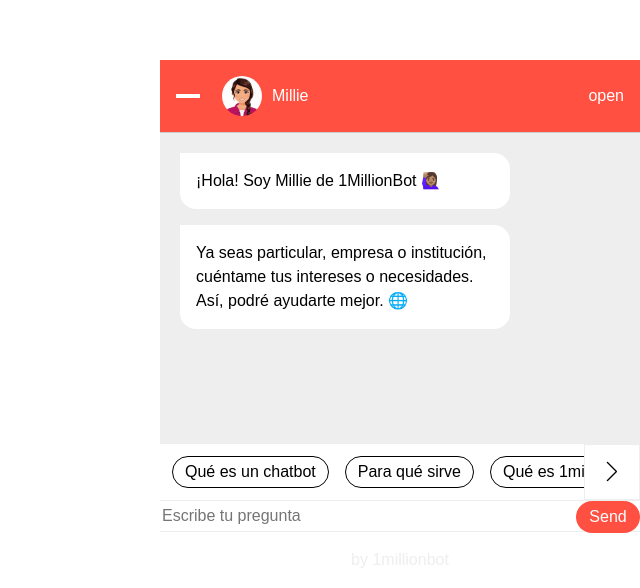
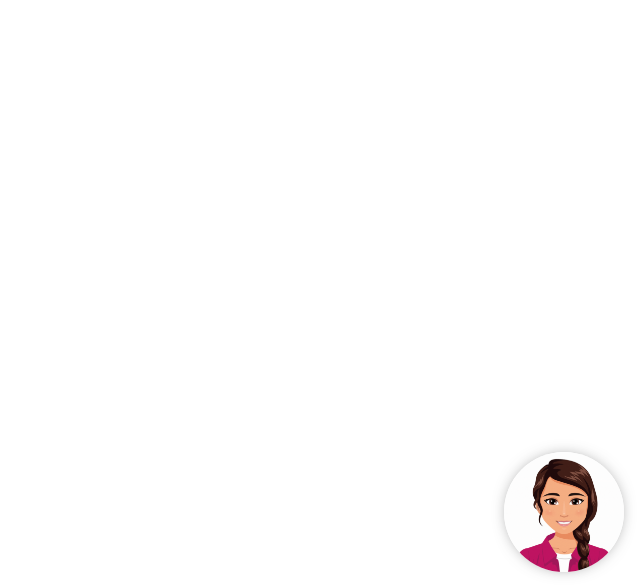
Before and after one commit to TLLRSK/1mb-pt-vue, a Vue app: page / in a window 1280 px wide. Shown: the part 212-800 px from the top of the page, without its empty margins (640-1280 px from the left). Built offline with nearby package versions, Linux system fonts and the light colour scheme; a web font is replaced by a local one.

Commit message:
add: toggling hide and visible chatbot window and showing conditional components

```diff
--- a/src/App.vue
+++ b/src/App.vue
@@ -1,17 +1,27 @@
 <template>
-  <section class="app-chatbot">
-    <nav-bar/>
+  <section
+    class="app-chatbot">
 
-    <chat-container
-      :messagesLog="messagesLog"
-    />
+      <div class="chatbot-container--hidden" v-if="!isChatbotVisible">
+        <button class="btn--show-chatbot" @click="toggleChatbotWindow">
+          <img src="../public/images/chabot-pfp.gif" alt="">
+        </button>
+        <button class=""></button>
+      </div>
 
-    <chat-questions-carousel />
+      <div class="chatbot-container--visible" v-else>
+        <nav-bar @toggle-chatbot="toggleChatbotWindow"/>
 
-    <message-input @send-message="sendMessage" />
+        <chat-container
+          :messagesLog="messagesLog"
+        />
 
-    <chatbot-footer></chatbot-footer>
+        <chat-questions-carousel />
 
+        <message-input @send-message="sendMessage" />
+
+        <chatbot-footer></chatbot-footer>
+      </div>
   </section>
 </template>
 
@@ -32,6 +42,7 @@ export default {
   },
   data() {
     return {
+      isChatbotVisible: false,
       messagesLog: [
         {
           author: "chatbot",
@@ -62,6 +73,9 @@ export default {
     };
   },
   methods: {
+    toggleChatbotWindow() {
+      this.isChatbotVisible = !this.isChatbotVisible;
+    },
     sendMessage(message) {
       this.messagesLog.push({ author: 'user', content: message.content, type: 'default' });
       setTimeout(() => {
--- a/src/components/navbar/NavBar.vue
+++ b/src/components/navbar/NavBar.vue
@@ -1,5 +1,5 @@
 <template>
-    <nav :class="['nav-bar', {open: isChatWindowOpen, closed: !isChatWindowOpen}]">
+    <nav class="nav-bar">
         <button class="btn--toggle-chat-window" @click="toggleChatWindow">
             <span class="btn-bar"></span>
         </button>
@@ -29,7 +29,7 @@
       },
       methods: {
           toggleChatWindow() {
-              this.isChatWindowOpen = !this.isChatWindowOpen;
+              this.$emit("toggle-chatbot");
           },
       }
   }
--- a/src/scss/_app.scss
+++ b/src/scss/_app.scss
@@ -23,3 +23,20 @@
         left: auto;
     }
 }
+.chatbot-container--hidden {
+    width: 12rem;
+    height: 12rem;
+    border-radius: 50%;
+    overflow: hidden;
+    position: fixed;
+    bottom: $margin--m;
+    right: $margin--m;
+    -webkit-box-shadow: 0px 0px 18px -8px rgba(0,0,0,0.75);
+    -moz-box-shadow: 0px 0px 18px -8px rgba(0,0,0,0.75);
+    box-shadow: 0px 0px 18px -8px rgba(0,0,0,0.75);
+}
+.chatbot-container--visible {
+    height: 100%;
+    display: flex;
+    flex-direction: column;
+}
--- a/src/scss/_chatContainer.scss
+++ b/src/scss/_chatContainer.scss
@@ -1,7 +1,7 @@
 .chat-container {
     display: flex;
     flex-direction: column;
-    height: 100%;
+    flex: 1;
     padding: $p--l;
     gap: 1.6rem;
     background-color: $gray;
```
